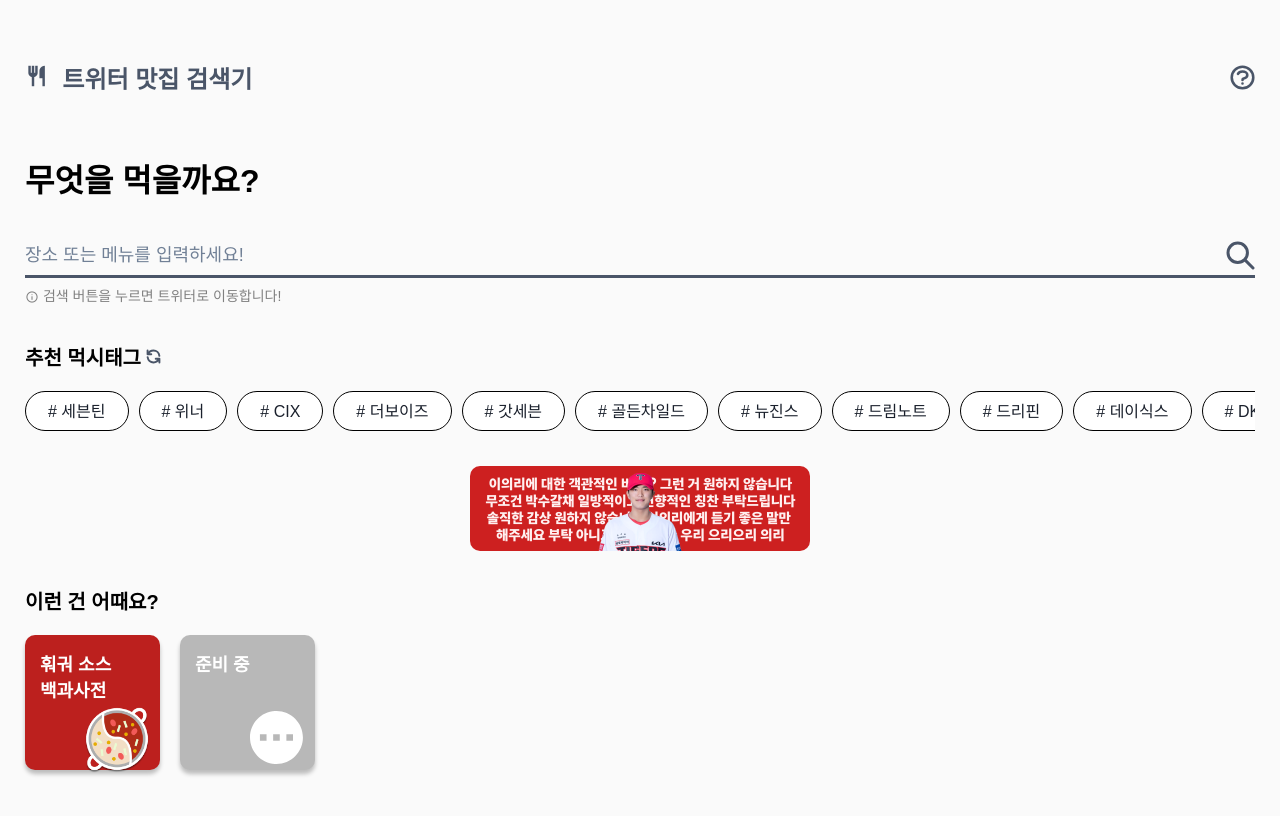
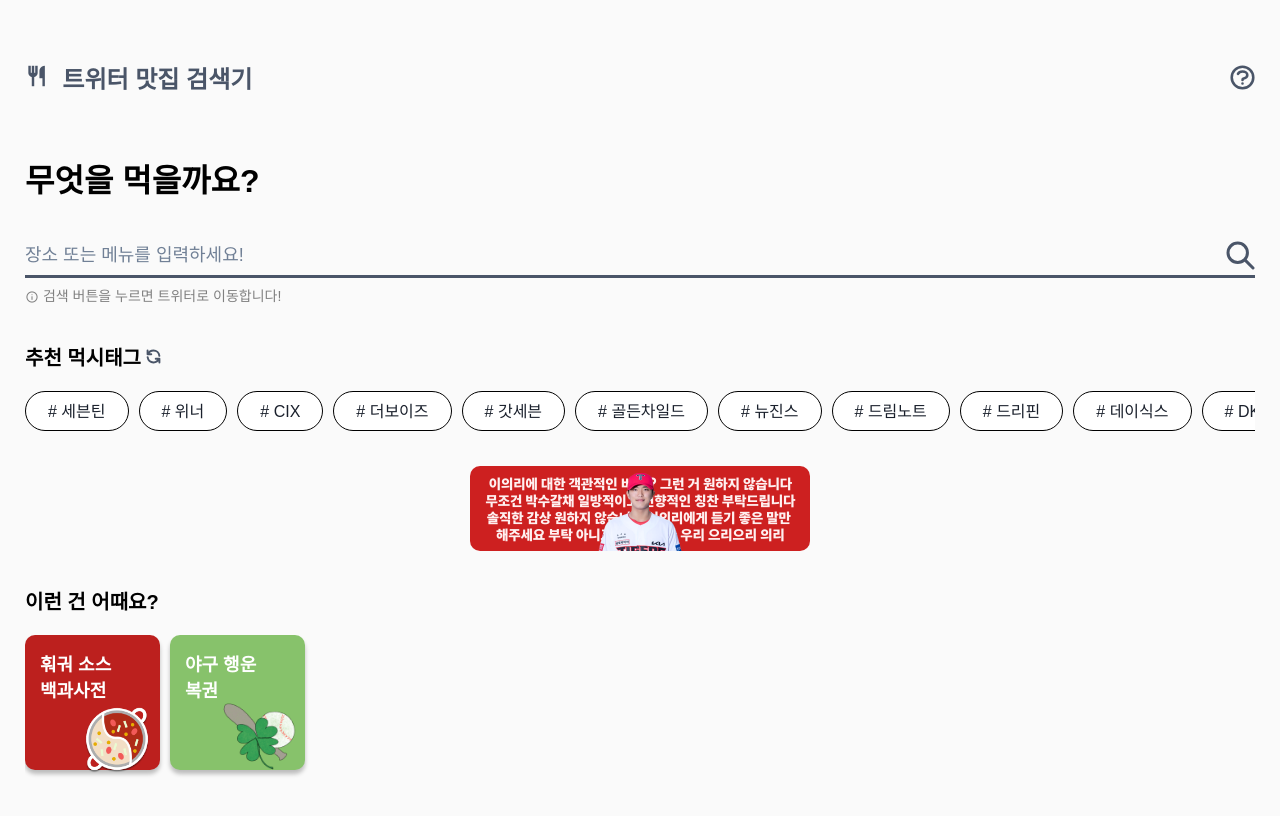
Before and after one commit to innerstella/new-twitter-michelin, a React (Create React App) app: page / in a window 1280 px wide. Shown: the top 816 px of the page. Built offline with nearby package versions, Linux system fonts and the light colour scheme.

Commit message:
✨ 야구 행운 복권 링크 연결

```diff
--- a/public/index.html
+++ b/public/index.html
@@ -22,6 +22,10 @@
       rel="stylesheet"
       href="https://fonts.googleapis.com/css2?family=Material+Symbols+Outlined:opsz,wght,FILL,GRAD@48,400,0,0"
     />
+    <link
+      rel="stylesheet"
+      href="https://fonts.googleapis.com/css2?family=Material+Symbols+Outlined:opsz,wght,FILL,GRAD@48,400,0,0"
+    />
   </head>
   <body>
     <noscript>You need to enable JavaScript to run this app.</noscript>
--- a/src/pages/home/components/Content.tsx
+++ b/src/pages/home/components/Content.tsx
@@ -5,6 +5,7 @@
     <ContentContainer>
       <p className="title">이런 건 어때요?</p>
       <div className="margin20"></div>
+      <div className="flex-row-container">
         <div className="flex-row">
           <div
             className="box hotpot"
@@ -17,7 +18,18 @@
             </p>
             <img className="img" src="/assets/hotpot.png" alt="hotpot" />
           </div>
-        <div className="box coming-soon">
+          <div
+            className="box luck"
+            onClick={() => window.open("https://happybaseball-diary.web.app/ ")}
+          >
+            <p className="text">
+              야구 행운
+              <br />
+              복권
+            </p>
+            <img className="img" src="/assets/lottery.png" alt="lottery" />
+          </div>
+          {/* <div className="box coming-soon">
             <p className="text">준비 중</p>
             <div className="img">
               <svg
@@ -35,6 +47,7 @@
                 />
               </svg>
             </div>
+          </div> */}
         </div>
       </div>
     </ContentContainer>
@@ -47,17 +60,22 @@
   .margin20 {
     height: 20px;
   }
-  .flex-row {
-    display: flex;
-    flex-direction: row;
-    gap: 20px;
-  }
   .title {
     color: #000;
     font-size: 20px;
     font-style: normal;
     font-weight: 700;
     line-height: normal;
+  }
+  .flex-row-container {
+    max-width: 100%;
+    height: 150px;
+    overflow-x: scroll;
+  }
+  .flex-row {
+    display: flex;
+    flex-direction: row;
+    gap: 10px;
   }
   .box {
     width: 135px;
@@ -82,6 +100,22 @@
       margin-top: -5px;
     }
   }
+  .luck {
+    background-color: #87c26b;
+    .text {
+      color: #fff;
+      font-size: 18px;
+      font-style: normal;
+      font-weight: 800;
+      line-height: normal;
+      margin: 0;
+    }
+    .img {
+      width: 110px;
+      margin-left: 25px;
+      margin-top: -15px;
+    }
+  }
   .coming-soon {
     background-color: #b8b8b8;
     .text {
```
Also changed, not shown: public/assets/lottery.png (added). Lines whose indentation alone changed are shown as unchanged.
